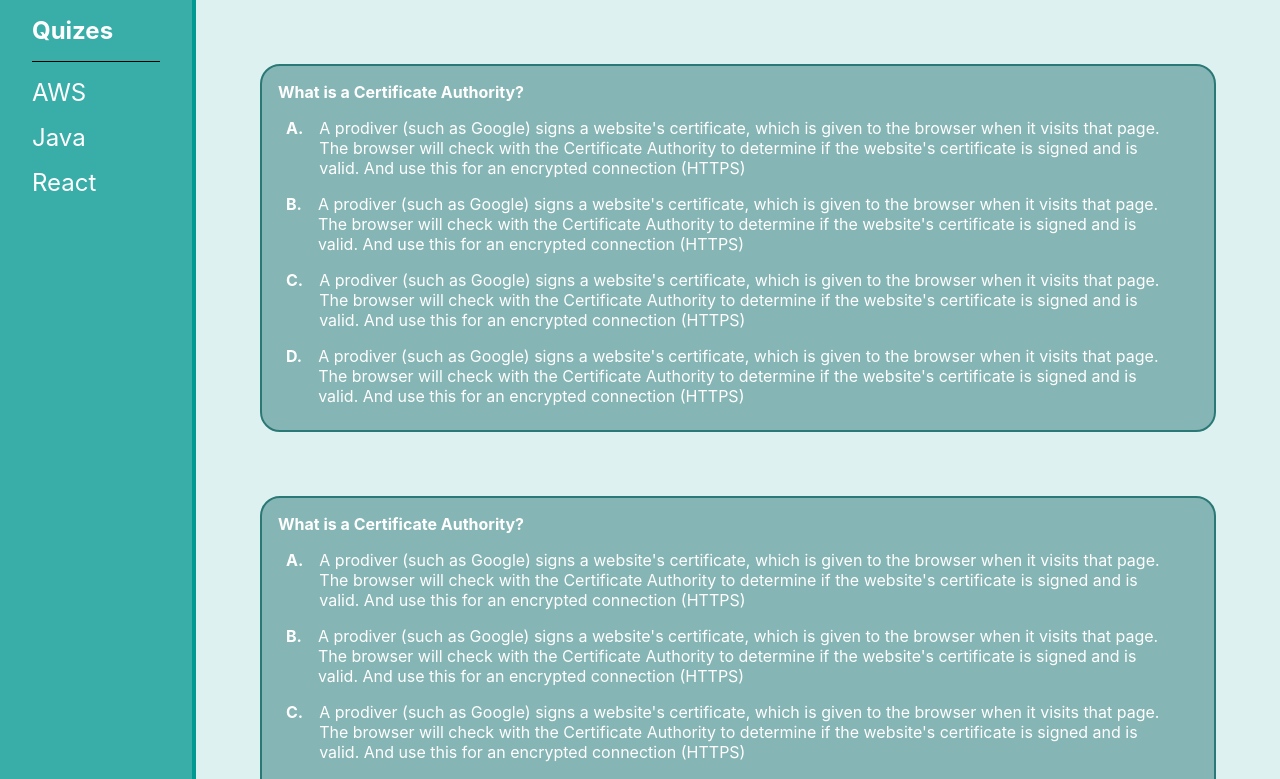
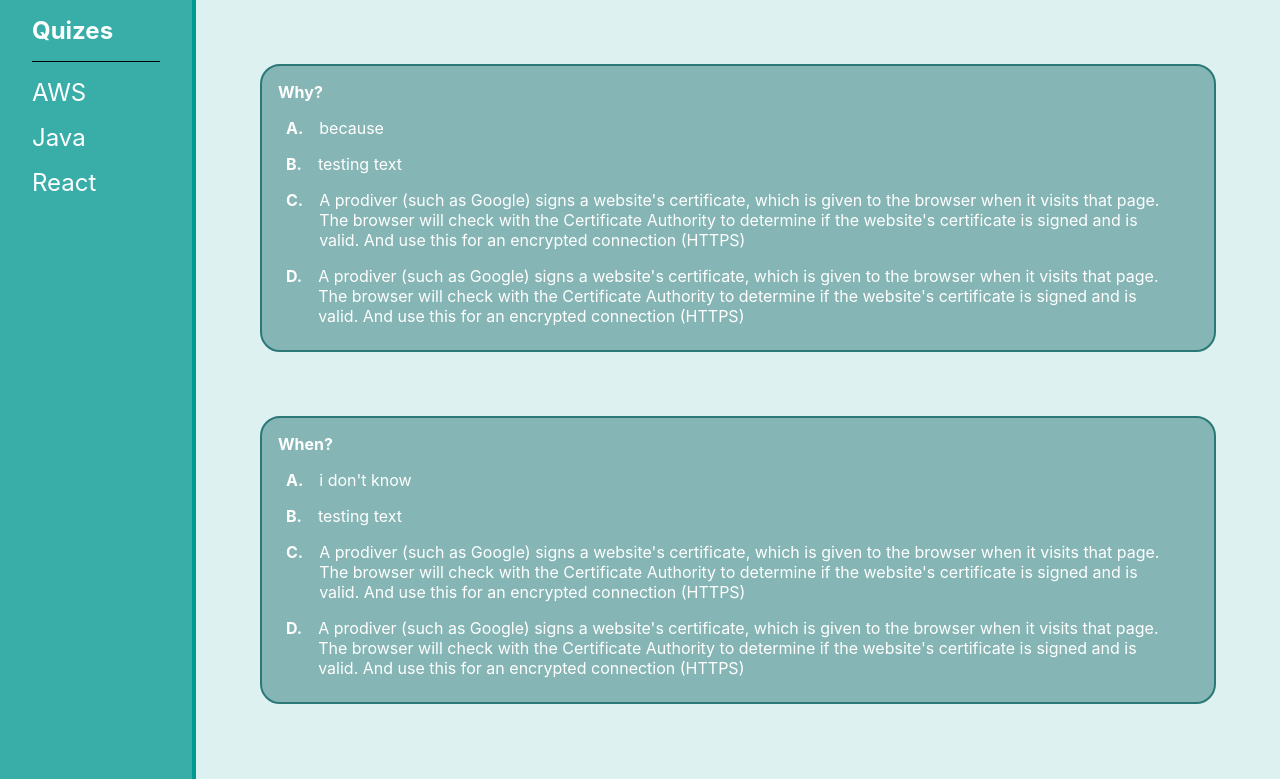
Before and after one commit to michael-mcmasters/Quizlet, a React (Create React App) app: page / in a window 1280 px wide. Shown: the top 779 px of the page. Built offline with nearby package versions, Linux system fonts and the light colour scheme.

Commit message:
Put questions and answers in json file, pass them down as props

```diff
--- a/src/components/Question.tsx
+++ b/src/components/Question.tsx
@@ -2,26 +2,28 @@ import React from 'react';
 import styles from "../styles/Question.module.css"
 
 interface Props {
-
+  question: string;
+  answer: string;
+  answerOptions: string[];
 }
 
 function Question(props: Props) {
   return (
     <div className={styles.container}>
-      <div className={styles.question}>What is a Certificate Authority?</div>
+      <div className={styles.question}>{props.question}</div>
 
-      <div className={styles.answerContainer}>
+      <div className={styles.answerContainer} onClick={() => console.log("clicked")}>
         <div>
           A.
         </div>
-        <div className={styles.answer}>A prodiver (such as Google) signs a website's certificate, which is given to the browser when it visits that page. The browser will check with the Certificate Authority to determine if the website's certificate is signed and is valid. And use this for an encrypted connection (HTTPS)</div>
+        <div className={styles.answer}>{props.answer}</div>
       </div>
 
       <div className={styles.answerContainer}>
         <div>
           B.
         </div>
-        <div className={styles.answer}>A prodiver (such as Google) signs a website's certificate, which is given to the browser when it visits that page. The browser will check with the Certificate Authority to determine if the website's certificate is signed and is valid. And use this for an encrypted connection (HTTPS)</div>
+        <div className={styles.answer}>testing text</div>
       </div>
 
       <div className={styles.answerContainer}>
--- a/src/components/QuestionsList.tsx
+++ b/src/components/QuestionsList.tsx
@@ -1,4 +1,5 @@
 import React from 'react';
+import questionsJson from '../resources/questions.json'
 import Question from './Question';
 import styles from "../styles/QuestionList.module.css"
 
@@ -7,12 +8,17 @@ interface Props {
 }
 
 function QuestionsList(props: Props) {
+
   return (
     <div className={styles.container}>
-      <Question />
-      <Question />
-      <Question />
-      <Question />
+      {questionsJson.questions.map(q => (
+        <Question
+          key={q.uuid}
+          question={q.question}
+          answer={q.answer}
+          answerOptions={["a possible answer"]}
+        />
+      ))}
     </div>
   );
 }
--- /dev/null
+++ b/src/resources/questions.json
@@ -0,0 +1,14 @@
+{
+  "questions": [
+    {
+      "uuid": 0,
+      "question": "Why?",
+      "answer": "because"
+    },
+    {
+      "uuid": 1,
+      "question": "When?",
+      "answer": "i don't know"
+    }
+  ]
+}
--- a/src/styles/Question.module.css
+++ b/src/styles/Question.module.css
@@ -15,7 +15,6 @@
 
 .answerContainer {
   display: flex;
-  justify-content: space-between;
   padding: 0.5rem;
 }
 
```
Also changed, not shown: 1 other file (tests, documents, lock files or other folders).
